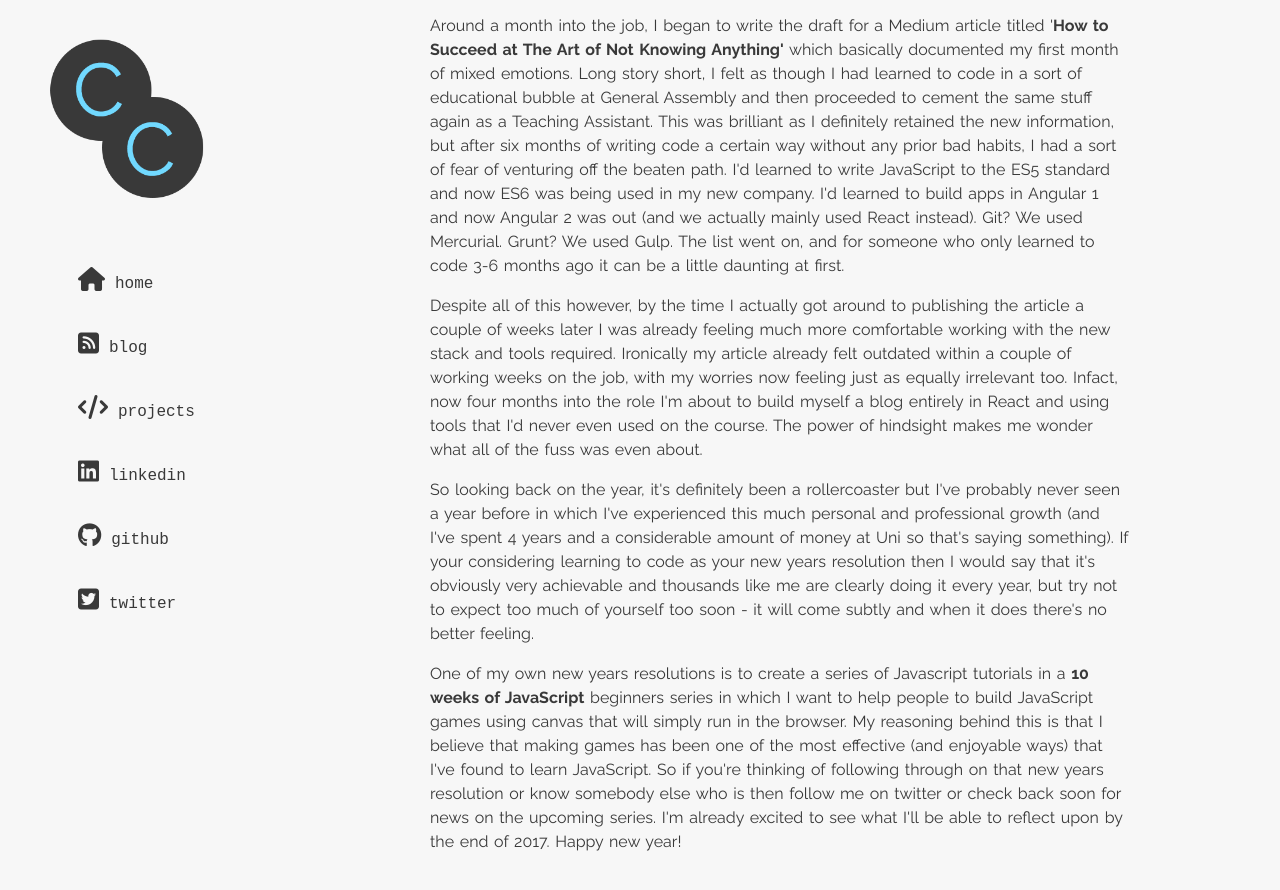
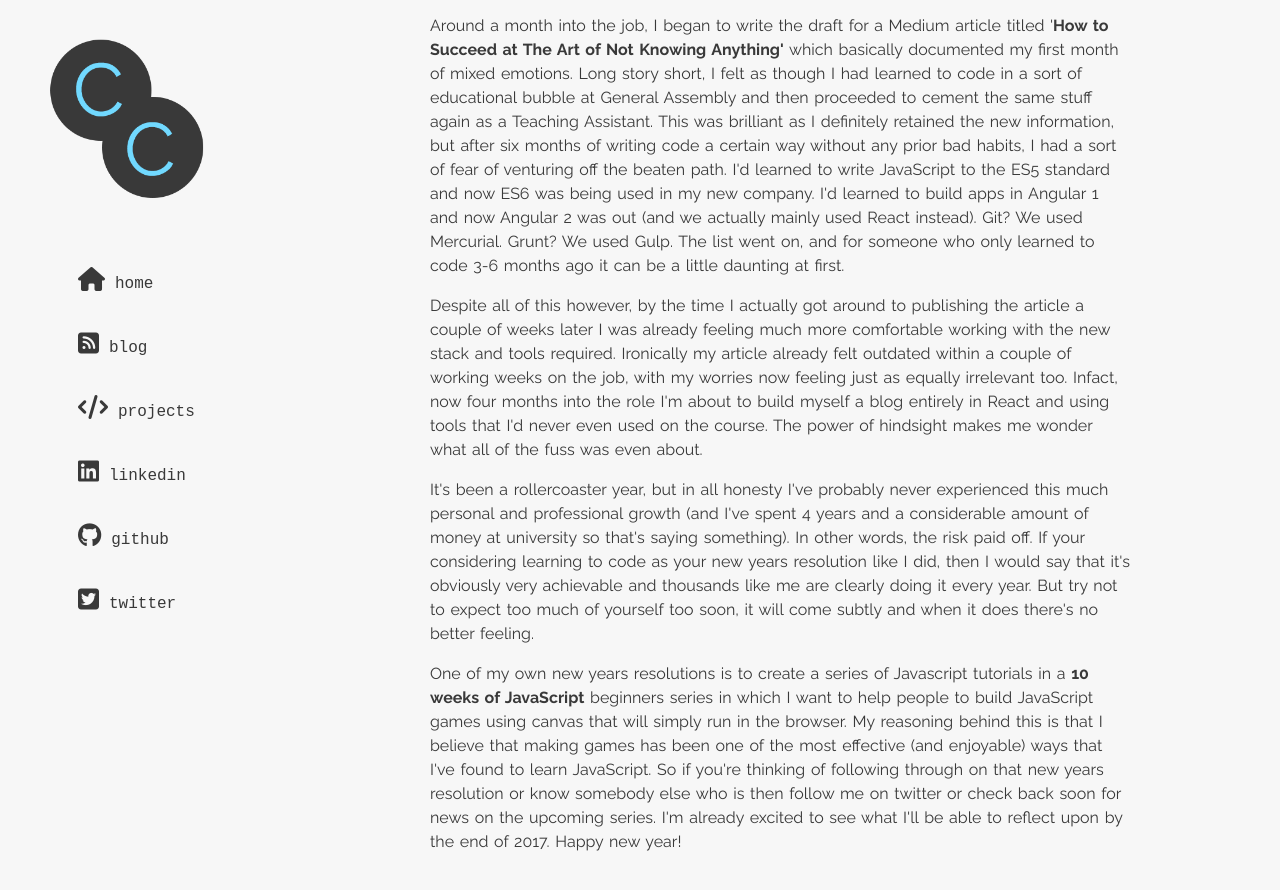
Before and after one commit to chansecampbell/chansecampbell.github.io, a Jekyll site: the page built from _posts/2017-01-01-reflecting-on-2016-the-year-that-i-learned-to-code.md, in a window 1280 px wide and 900 px high, scrolled down 795 px. Shown: the top 890 px of the window. Built offline with Jekyll 4.4.1, drawn with Linux system fonts in a browser that asks for light colours; nearby versions of some CDN libraries.

Commit message:
Updating post wording

```diff
--- a/_posts/2017-01-01-reflecting-on-2016-the-year-that-i-learned-to-code.md
+++ b/_posts/2017-01-01-reflecting-on-2016-the-year-that-i-learned-to-code.md
@@ -18,6 +18,6 @@ title: Reflecting on 2016 - The year that I learned to code
 
 <p>Despite all of this however, by the time I actually got around to publishing the article a couple of weeks later I was already feeling much more comfortable working with the new stack and tools required. Ironically my article already felt outdated within a couple of working weeks on the job, with my worries now feeling just as equally irrelevant too. Infact, now four months into the role I'm about to build myself a blog entirely in React and using tools that I'd never even used on the course. The power of hindsight makes me wonder what all of the fuss was even about.</p>
 
-<p>So looking back on the year, it's definitely been a rollercoaster but I've probably never seen a year before in which I've experienced this much personal and professional growth (and I've spent 4 years and a considerable amount of money at Uni so that's saying something). If your considering learning to code as your new years resolution then I would say that it's obviously very achievable and thousands like me are clearly doing it every year, but try not to expect too much of yourself too soon - it will come subtly and when it does there's no better feeling.</p>
+<p>It's been a rollercoaster year, but in all honesty I've probably never experienced this much personal and professional growth (and I've spent 4 years and a considerable amount of money at university so that's saying something). In other words, the risk paid off. If your considering learning to code as your new years resolution like I did, then I would say that it's obviously very achievable and thousands like me are clearly doing it every year. But try not to expect too much of yourself too soon, it will come subtly and when it does there's no better feeling.</p>
 
-<p>One of my own new years resolutions is to create a series of Javascript tutorials in a <strong>10 weeks of JavaScript</strong> beginners series in which I want to help people to build JavaScript games using canvas that will simply run in the browser. My reasoning behind this is that I believe that making games has been one of the most effective (and enjoyable ways) that I've found to learn JavaScript. So if you're thinking of following through on that new years resolution or know somebody else who is then follow me on twitter or check back soon for news on the upcoming series. I'm already excited to see what I'll be able to reflect upon by the end of 2017. Happy new year!
+<p>One of my own new years resolutions is to create a series of Javascript tutorials in a <strong>10 weeks of JavaScript</strong> beginners series in which I want to help people to build JavaScript games using canvas that will simply run in the browser. My reasoning behind this is that I believe that making games has been one of the most effective (and enjoyable) ways that I've found to learn JavaScript. So if you're thinking of following through on that new years resolution or know somebody else who is then follow me on twitter or check back soon for news on the upcoming series. I'm already excited to see what I'll be able to reflect upon by the end of 2017. Happy new year!
```
